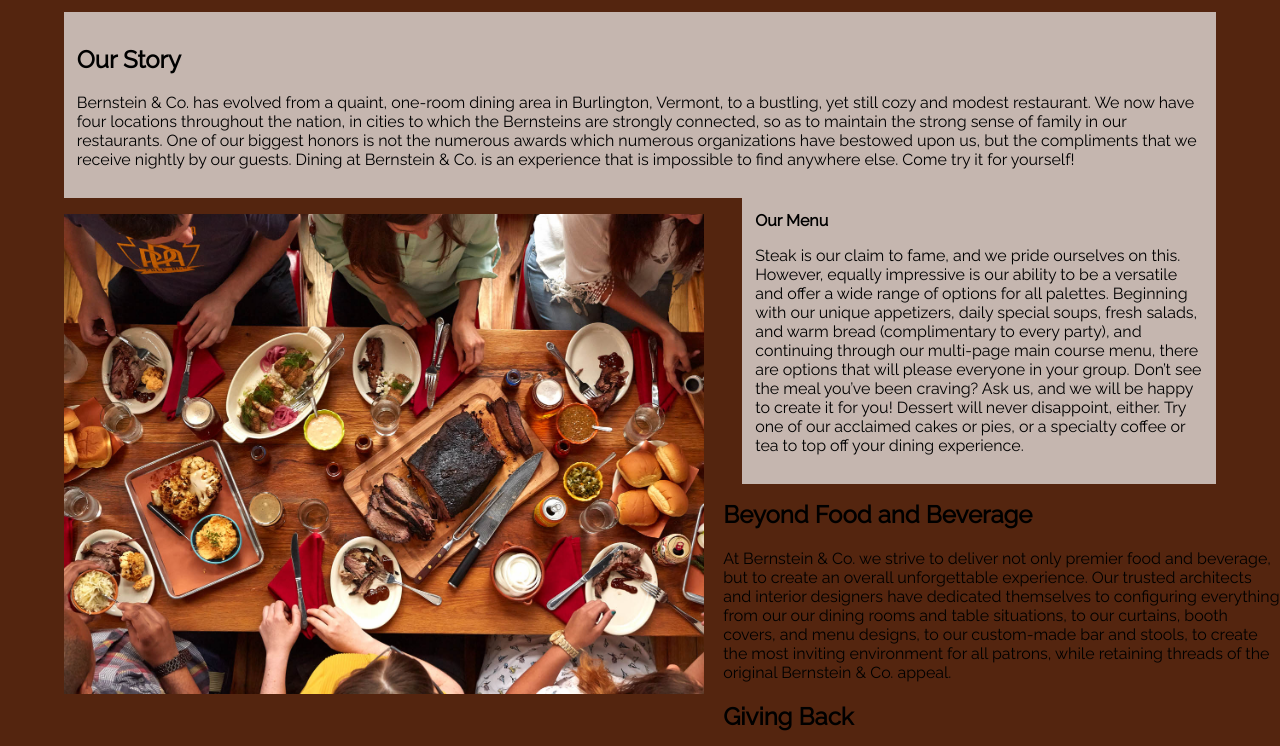
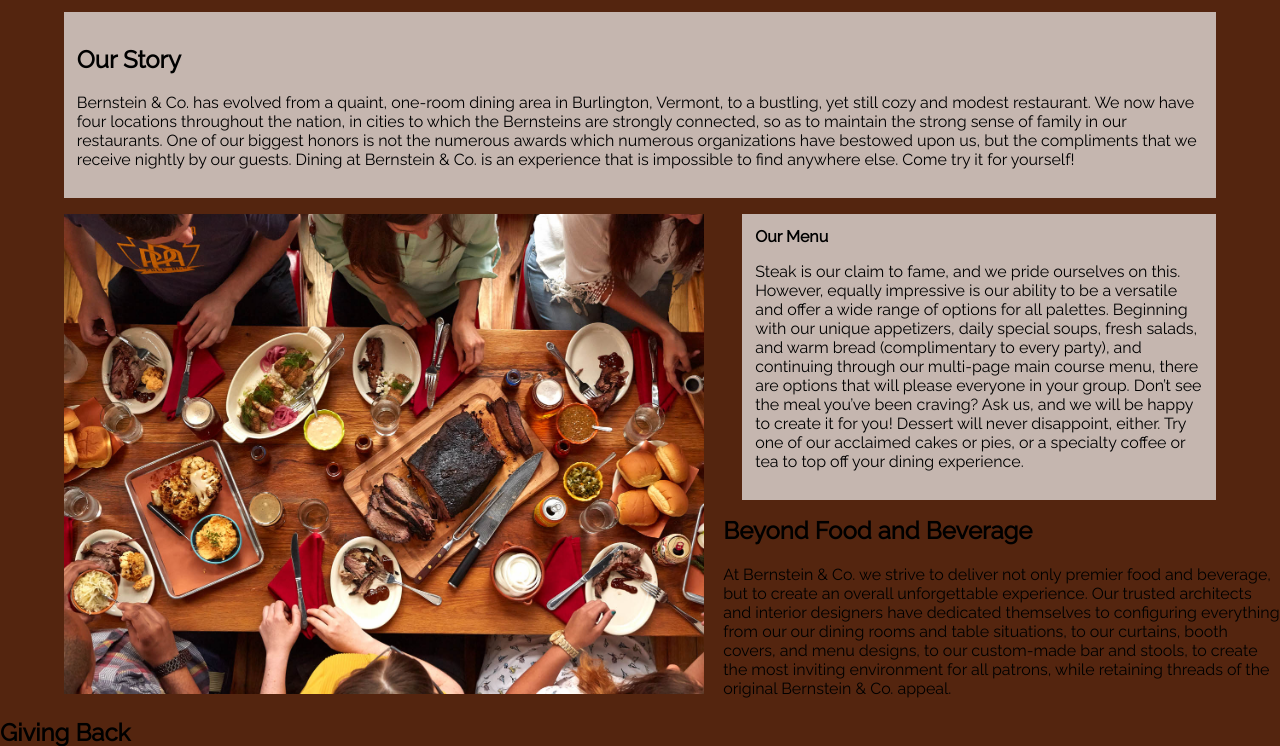
Before and after one commit to zebernst/bernsteinco, a PHP site: page /about.php in a window 1280 px wide. Shown: the part 474-1220 px from the top of the page. Run offline with PHP 8.4, Linux system fonts and the light colour scheme.

Commit message:
Update site.css

```diff
--- a/_css/site.css
+++ b/_css/site.css
@@ -146,6 +146,7 @@ nav a:hover{
     margin:auto;
     padding:1%;
 }
+
 #family {
     display:block;
     width:50%;
@@ -156,12 +157,14 @@ nav a:hover{
     margin-top:1em;
     margin-bottom:1em;
 }
+
 .abtBox3{
     float: left;
     width: 35%;
     margin-right:5%;
     background-color:rgba(245,244,244,.7);
     margin-bottom:1em;
+    margin-top:1em;
     margin-left:1.5%;
     padding: 1%;
 }
```
